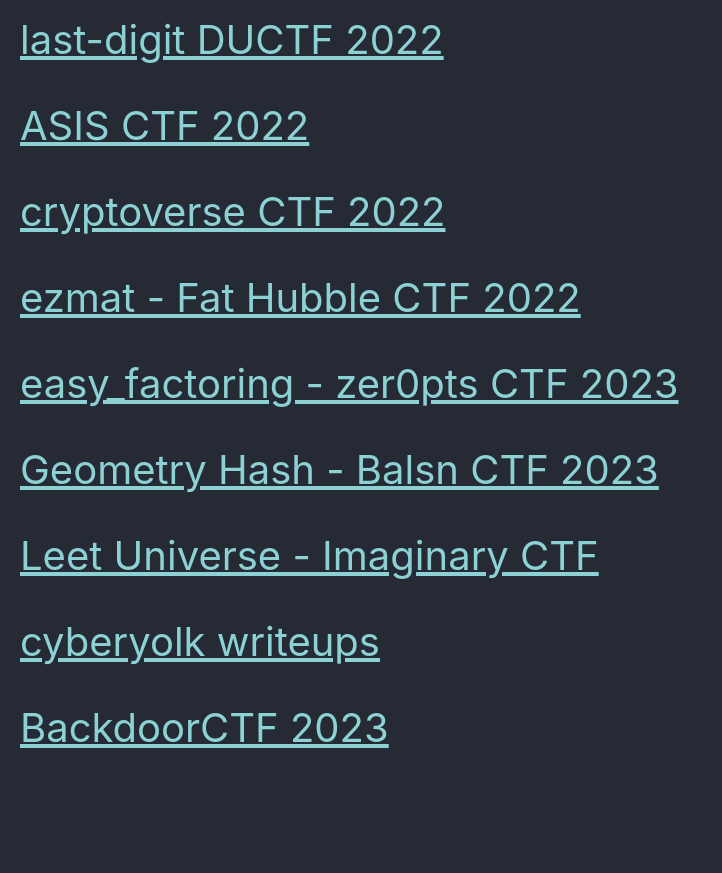
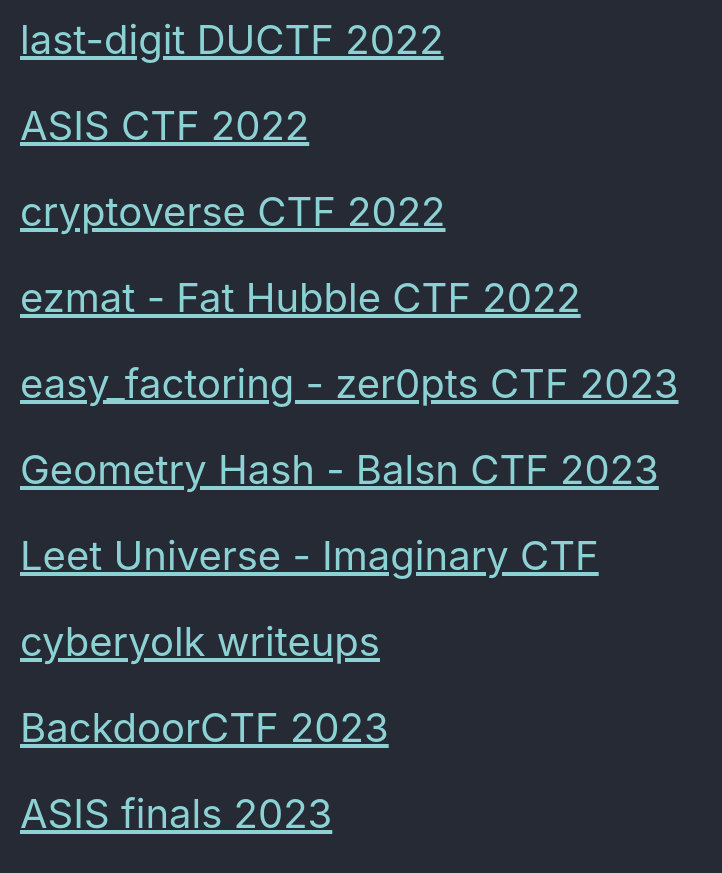
Before and after one commit to Connor-McCartney/Connor-McCartney.github.io, a Jekyll site: the page built from _pages/cryptography/other/other.md, in a window 1280 px wide and 900 px high, scrolled down 624 px. Shown: the top 873 px of the window, without its empty margins (0-722 px from the left). Built offline with Jekyll 4.4.1, drawn with Linux system fonts in a browser that asks for light colours; cached includes are drawn as plain includes; before the commit the page ends 1438 px from its top, so only the background shows below that.

Commit message:
Update other.md

```diff
--- a/_pages/cryptography/other/other.md
+++ b/_pages/cryptography/other/other.md
@@ -45,3 +45,6 @@ title: Other
 
 
 <span style="font-size:2em;">   [BackdoorCTF 2023](/cryptography/other/BackdoorCTF-2023-writeups) </span> <br>
+
+
+<span style="font-size:2em;">   [ASIS finals 2023](/cryptography/other/ASIS-finals-2023) </span> <br>
```
